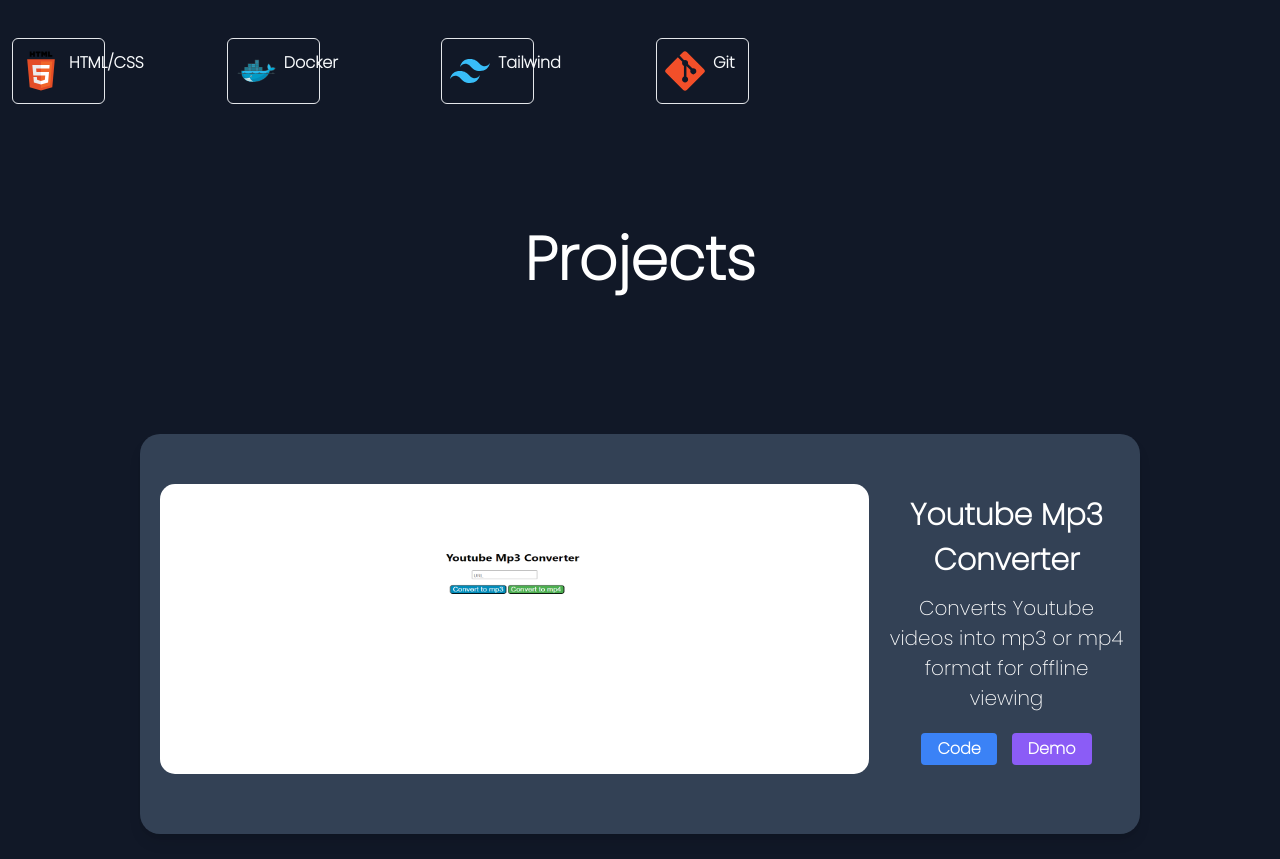
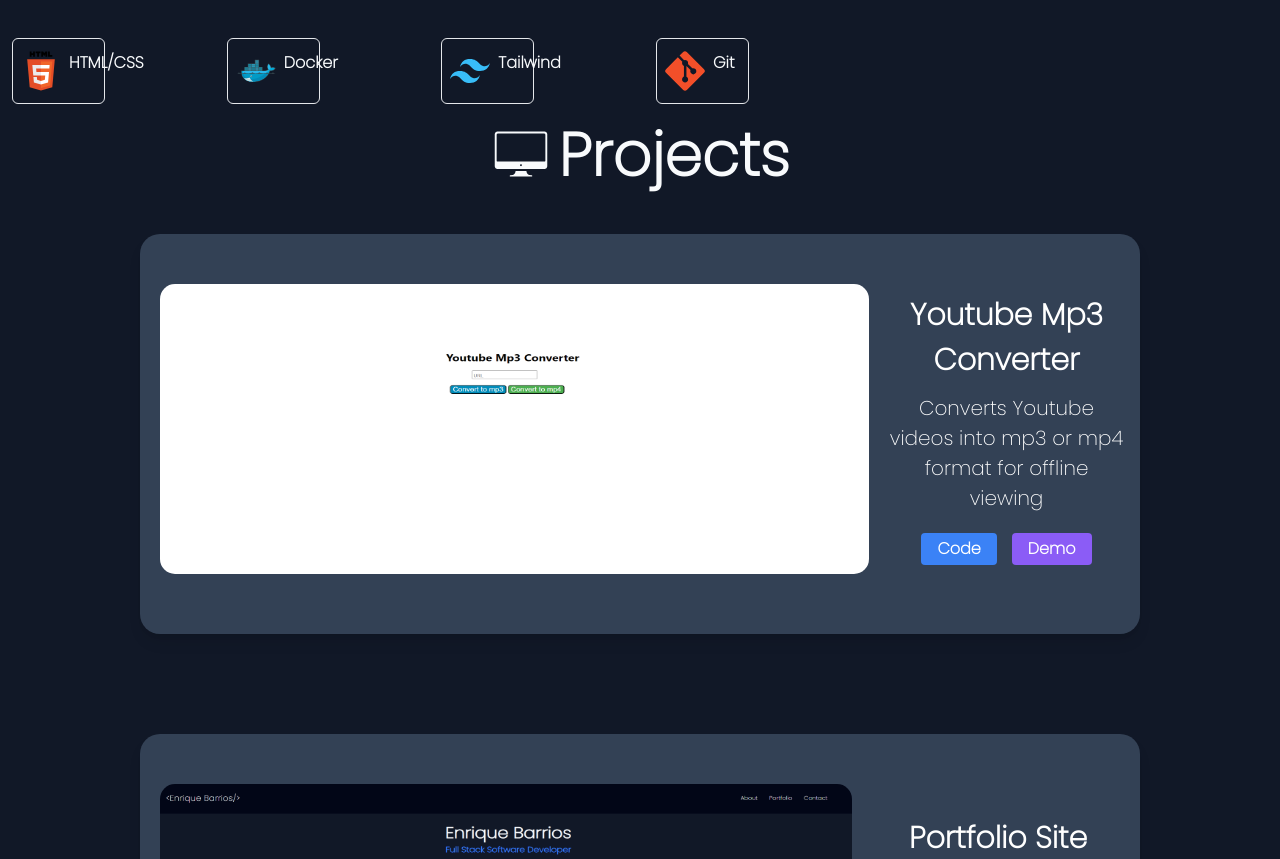
Before and after one commit to EnriqueB5310/PortfolioSite, a React (Vite) app: page / in a window 1280 px wide. Shown: the part 1474-2333 px from the top of the page. Built offline with nearby package versions, Linux system fonts and the light colour scheme.

Commit message:
realigned skill section

```diff
--- a/src/components/Projects.jsx
+++ b/src/components/Projects.jsx
@@ -3,6 +3,10 @@ import ProjectCard from './ProjectCard'
 import Mp3Mp4 from '../assets/mp3mp4.png'
 import Portfolio from '../assets/portfolio.png'
 import Church from '../assets/church.jpg'
+import { IoIosDesktop } from "react-icons/io";
+
+
+
 
 function Projects() {
 
@@ -57,9 +61,11 @@ tech: null,
    <>
    <section id="projects" className=" min-h-[910px] bg-primary">
 
-        <div className="font-bold pt-[90px] text-[60px] text-white flex justify-center text-center ">
-          <h1 className='mb-20 hover:text-violet-600 hover:duration-500'>Projects</h1>
-        </div>
+       <div className='flex lg:justify-center sm:text-center font-black text-slate-50 hover:text-purple-600 duration-500'>
+
+       <IoIosDesktop size={60}/>
+       <h4 className='text-[60px] ml-2 mt-2 text-left  lg:text-center leading-[46px]'>Projects</h4>
+       </div>
         <div className="container lg:grid lg:justify-center mx-auto">
         {projects.map((project, index) => (
             <ProjectCard
--- a/src/components/Skills.jsx
+++ b/src/components/Skills.jsx
@@ -29,7 +29,7 @@ function Skills() {
 <h4 className='text-[60px] ml-2 mt-2 text-left  lg:text-center leading-[46px]'>Skills</h4>
 </div>
 <p className='mt-4 mb-4 ml-3 lg:text-center'>Comitted to continuous learning and refining my skills</p>
-<div className='grid lg:grid-cols-6 gap-2 lg:text-center justify-center '>
+<div className='grid grid-cols-2 lg:grid-cols-6 gap-2 lg:text-center justify-center '>
 <SkillCard image={Typescript} text={"Typescript"} />
 <SkillCard image={ReactLogo} text={"React"} />
 <SkillCard image={SpringLogo} text={"Spring Boot"} />
```
